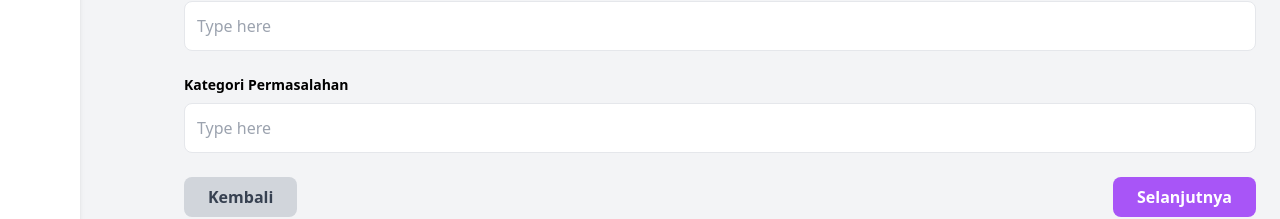
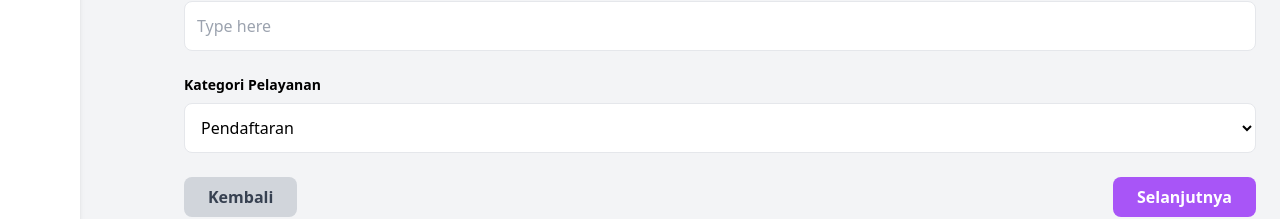
Before and after one commit to NabilaSivana/reporting-project, a React (Vite) app: page /todo/report in a window 1280 px wide. Both pictures are taken after a click on the button "Selanjutnya". Shown: the part 351-570 px from the top of the page. Built offline with nearby package versions, Linux system fonts and the light colour scheme.

Commit message:
Update Report.jsx

```diff
--- a/src/landing/Report.jsx
+++ b/src/landing/Report.jsx
@@ -14,6 +14,12 @@ const Report = ({ isSidebarOpen }) => {
   const sigCanvas = useRef(null);
   const [signature, setSignature] = useState(null);
   const [file, setFile] = useState(null);
+  const categories = [
+    "Pendaftaran",
+    "Konsultasi",
+    "Pembayaran",
+    "Layanan Medis",
+  ];
 
   const borderRadius = isSidebarOpen ? "rounded-sm" : "rounded-lg";
   const separatorWidth = isSidebarOpen ? "w-20" : "w-40";
@@ -51,7 +57,16 @@ const Report = ({ isSidebarOpen }) => {
   };
 
   const saveSignature = () => {
-    setSignature( sigCanvas.current.getTrimmedCanvas().toDataURL("image/png"));
+    setSignature(sigCanvas.current.getTrimmedCanvas().toDataURL("image/png"));
+  };
+  const addTask = () => {
+    setTasks([...tasks, ""]);
+  };
+
+  const handleTaskChange = (index, value) => {
+    const updatedTasks = [...tasks];
+    updatedTasks[index] = value;
+    setTasks(updatedTasks);
   };
 
   const handleFileChange = (event) => {
@@ -188,14 +203,24 @@ const Report = ({ isSidebarOpen }) => {
               />
             </div>
             <div className="space-y-6">
-              {["Masalah", "Kategori Permasalahan"].map((label, index) => (
+              {["Masalah", "Kategori Pelayanan"].map((label, index) => (
                 <div key={index} className="space-y-2">
                   <label className="block text-sm font-semibold">{label}</label>
+                  {label === "Kategori Pelayanan" ? (
+                    <select className="w-full p-3 border bg-white rounded-lg focus:outline-none focus:ring-2 focus:ring-purple-500">
+                      {categories.map((category, index) => (
+                        <option key={index} value={category}>
+                          {category}
+                        </option>
+                      ))}
+                    </select>
+                  ) : (
                     <input
                       type="text"
                       placeholder="Type here"
                       className="w-full p-3 border bg-white rounded-lg focus:outline-none focus:ring-2 focus:ring-purple-500"
                     />
+                  )}
                 </div>
               ))}
               <div className="flex justify-between mt-6">
@@ -277,7 +302,7 @@ const Report = ({ isSidebarOpen }) => {
               <div className="space-y-2">
                 <label className="block text-sm font-semibold">Reminder</label>
                 <select className="w-full p-3 border bg-white rounded-lg focus:outline-none focus:ring-2 focus:ring-purple-500">
-                  <option value="">P ilih Reminder</option>
+                  <option value="">Pilih Reminder</option>
                   <option value="1 Jam Sebelumnya">1 Jam Sebelumnya</option>
                   <option value="1 Hari Sebelumnya">1 Hari Sebelumnya</option>
                 </select>
@@ -329,10 +354,8 @@ const Report = ({ isSidebarOpen }) => {
                   />
                 </div>
 
-                <div className="mt-6 space-y-4">
-                  <label className="block text-sm font-semibold">
-                    Pertanyaan
-                  </label>
+        <div className="mb-4">
+        <label className="block text-gray-700">Tugas yang Diberikan:</label>
         {tasks.map((task, index) => (
           <div key={index} className="flex items-center space-x-4">
             <input
@@ -341,26 +364,23 @@ const Report = ({ isSidebarOpen }) => {
               onChange={() => handleCheckboxChange(index)}
               className="w-5 h-5 accent-purple-500"
             />
-                      <span className="text-lg">{task}</span>
-
+            <input
+              type="text"
+              value={task}
+              onChange={(e) => handleTaskChange(index, e.target.value)}
+              className="mt-1 block w-full border border-gray-300 rounded p-2"
+              placeholder={`Tugas ${index + 1}`}
+            />
             {selectedTasks.includes(index) && (
               <div className="flex space-x-2">
                 <button
-                            className={`px-4 py-2 rounded-lg font-semibold transition ${
-                              taskAnswers[task] === "yes"
-                                ? "bg-purple-500 text-white"
-                                : "bg-gray-300 text-gray-700"
-                            }`}
+                  className={`px-4 py-2 rounded-lg font-semibold transition ${taskAnswers[task] === "yes" ? "bg-purple-500 text-white" : "bg-gray-300 text-gray-700"}`}
                   onClick={() => handleTaskAnswer(task, "yes")}
                 >
                   Yes
                 </button>
                 <button
-                            className={`px-4 py-2 rounded-lg font-semibold transition ${
-                              taskAnswers[task] === "no"
-                                ? "bg-purple-500 text-white"
-                                : "bg-gray-300 text-gray-700"
-                            }`}
+                  className={`px-4 py-2 rounded-lg font-semibold transition ${taskAnswers[task] === "no" ? "bg-purple-500 text-white" : "bg-gray-300 text-gray-700"}`}
                   onClick={() => handleTaskAnswer(task, "no")}
                 >
                   No
@@ -369,8 +389,14 @@ const Report = ({ isSidebarOpen }) => {
             )}
           </div>
         ))}
+        <button
+          onClick={addTask}
+          className="mt-2 bg-purple-500 text-white px-4 py-2 rounded hover:bg-blue-600"
+        >
+          + Tambah Tugas
+        </button>
       </div>
-
+    </div>
                 <div className="space-y-4">
                   <label className="block text-sm font-semibold">
                     Tanda Tangan
@@ -415,7 +441,7 @@ const Report = ({ isSidebarOpen }) => {
                   />
                   {file && (
                     <img
-                      src={ file}
+                      src={file}
                       alt="Uploaded Signature"
                       className="mt-2 w-40 border"
                     />
@@ -435,7 +461,6 @@ const Report = ({ isSidebarOpen }) => {
                   >
                     Selesai
                   </button>
-                </div>
                 </div>
               </div>
             </div>
```
Lines whose indentation alone changed are shown as unchanged.
